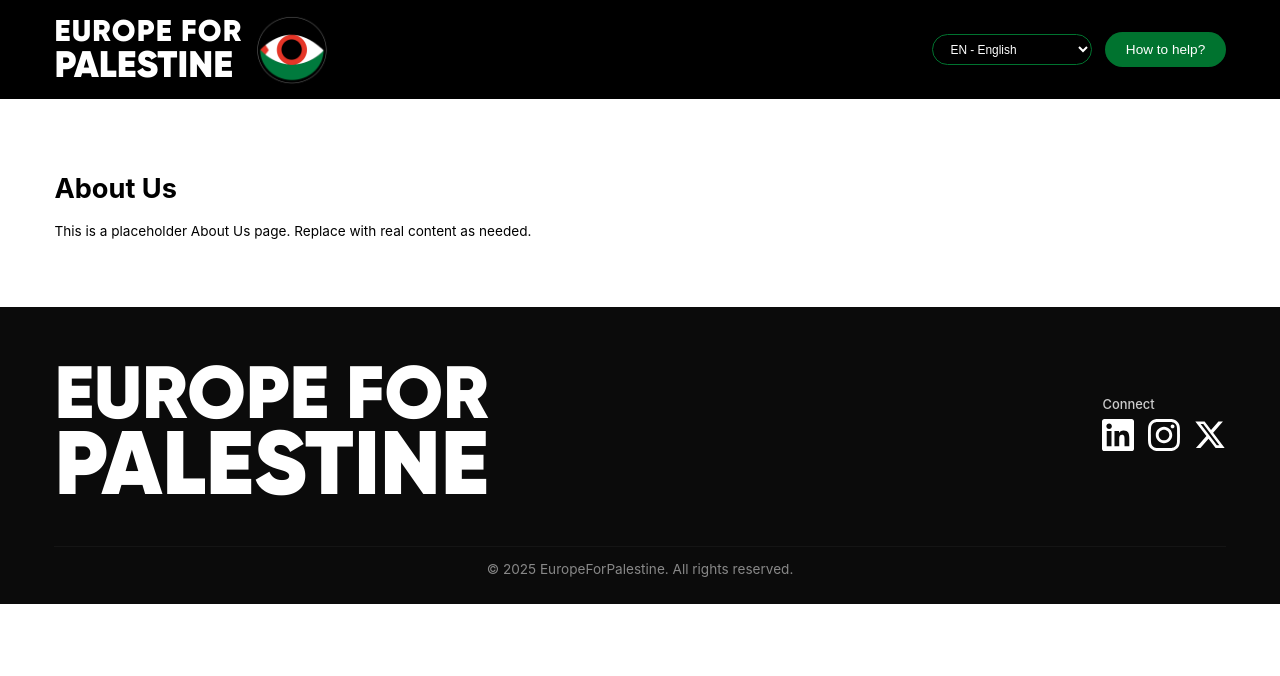
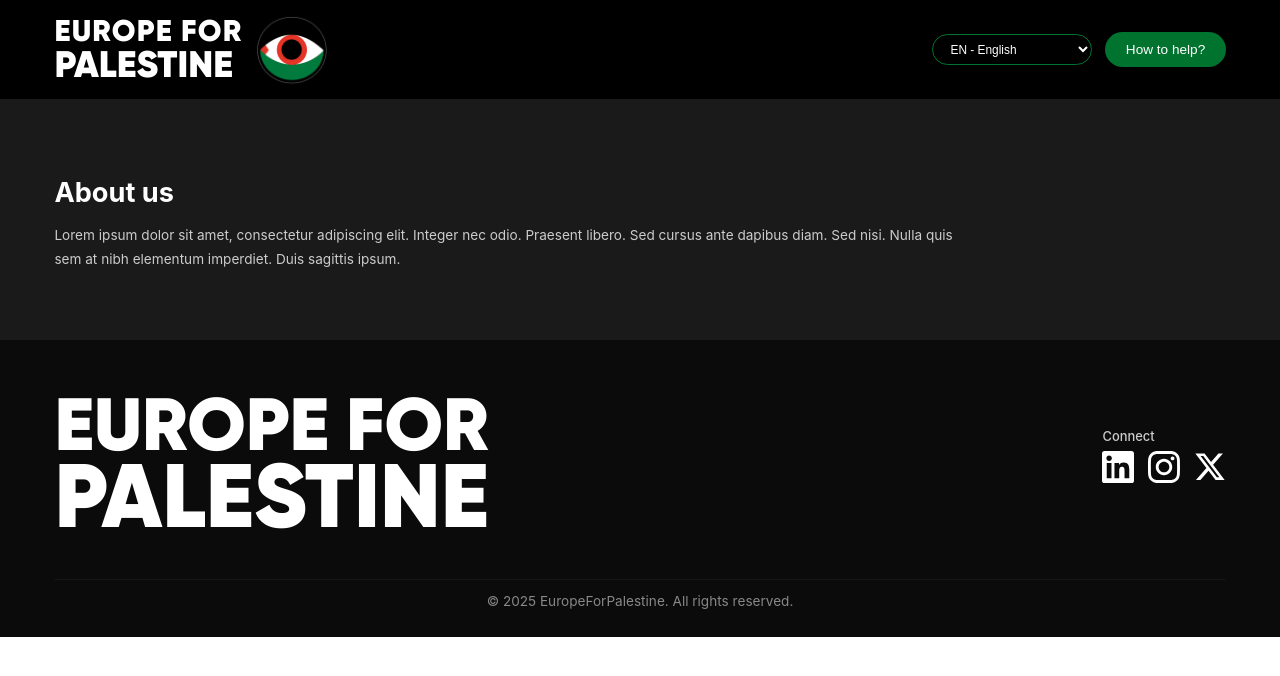
Before and after one commit to manel-castro/europeforpalestine, a React app: page /about-us in a window 1280 px wide. Shown: the top 676 px of the page. Built offline with nearby package versions, Linux system fonts and the light colour scheme.

Commit message:
about us in team

```diff
--- a/src/components/AboutUs.tsx
+++ b/src/components/AboutUs.tsx
@@ -1,18 +1,14 @@
 import React from "react";
 import { useGetPadding } from "../utils/useGetPadding";
+import TeamAboutUs from "./TeamAboutUs";
 
 const AboutUs: React.FC = () => {
   const padding = useGetPadding();
 
   return (
-    <div style={{ paddingTop: "4rem", paddingBottom: "4rem", ...padding }}>
-      <div style={{ maxWidth: 1200, margin: "0 auto" }}>
-        <h1>About Us</h1>
-        <p>
-          This is a placeholder About Us page. Replace with real content as
-          needed.
-        </p>
-      </div>
+    <div>
+      {/* First section: Team / About */}
+      <TeamAboutUs />
     </div>
   );
 };
--- /dev/null
+++ b/src/components/TeamAboutUs.tsx
@@ -0,0 +1,46 @@
+import React from "react";
+import { useGetPadding } from "../utils/useGetPadding";
+import { useIsWidthLessThan } from "../utils/useWindowSize";
+
+const TeamAboutUs: React.FC = () => {
+  const padding = useGetPadding();
+  const isPhone = useIsWidthLessThan(700);
+
+  return (
+    <section
+      style={{
+        backgroundColor: "#1a1a1a", // same as LandingApps
+        color: "white",
+        paddingTop: "4rem",
+        paddingBottom: "4rem",
+        ...padding,
+      }}
+    >
+      <div
+        style={{
+          maxWidth: 1200,
+          margin: "0 auto",
+          textAlign: isPhone ? "center" : "left",
+        }}
+      >
+        <h2 style={{ fontSize: "2rem", fontWeight: 700, marginBottom: "1rem" }}>
+          About us
+        </h2>
+        <p
+          style={{
+            color: "#cccccc",
+            lineHeight: 1.8,
+            fontSize: "1rem",
+            maxWidth: 900,
+          }}
+        >
+          Lorem ipsum dolor sit amet, consectetur adipiscing elit. Integer nec
+          odio. Praesent libero. Sed cursus ante dapibus diam. Sed nisi. Nulla
+          quis sem at nibh elementum imperdiet. Duis sagittis ipsum.
+        </p>
+      </div>
+    </section>
+  );
+};
+
+export default TeamAboutUs;
```
